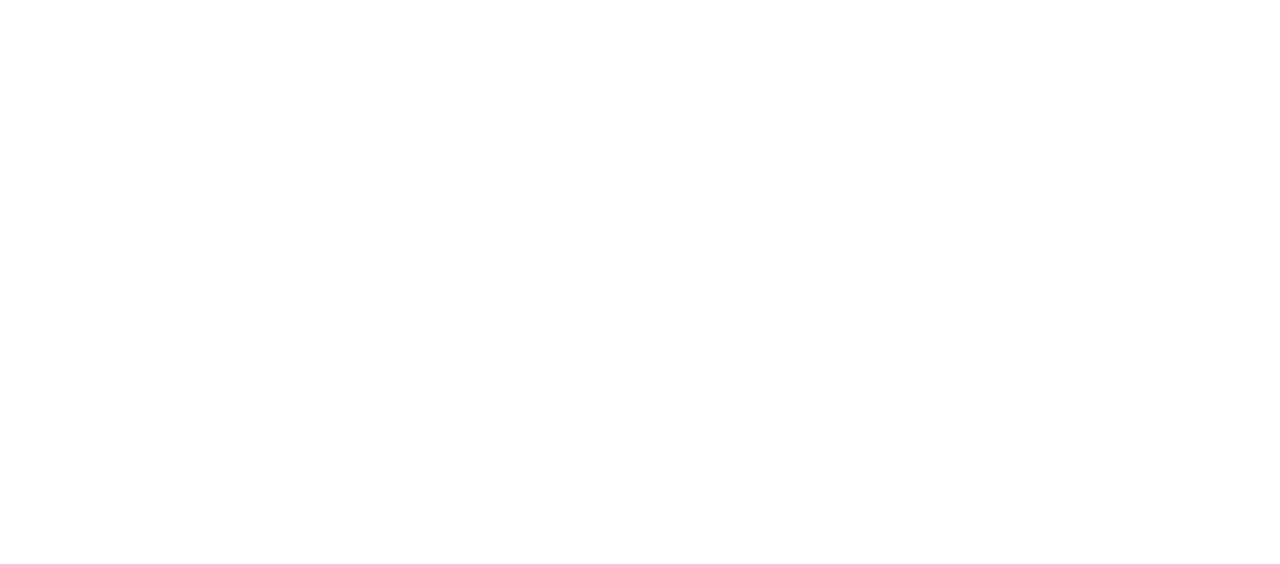
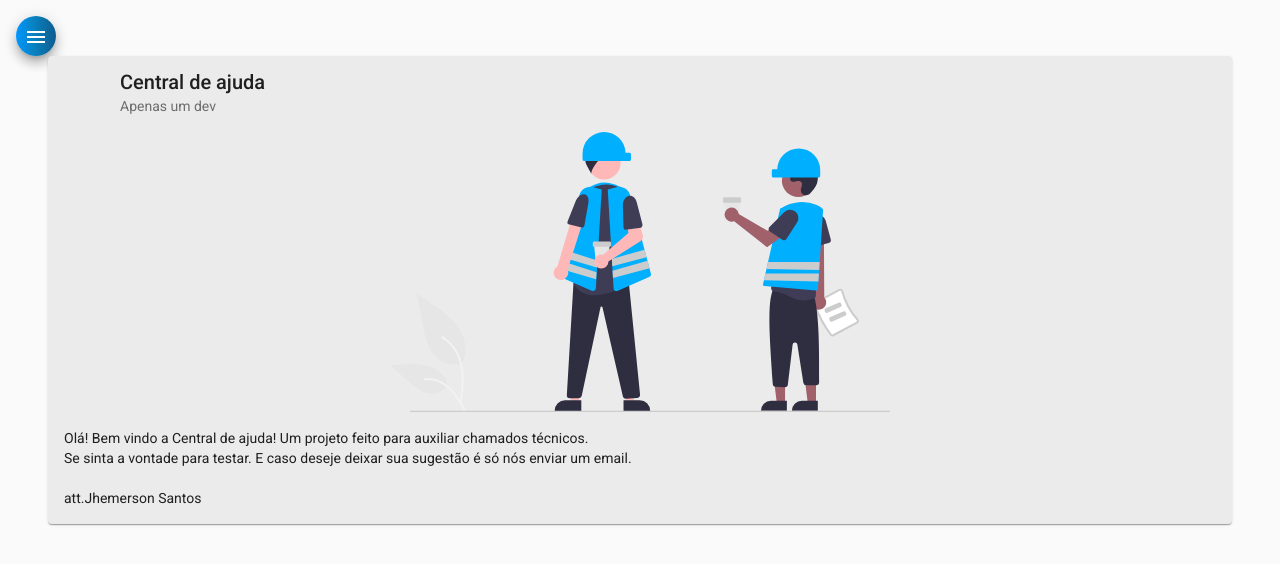
Before and after one commit to nosremehj/cda-front, an Angular app: page /home in a window 1280 px wide. Before the commit this address led to /. Shown: the top 564 px of the page. Built offline with nearby package versions, Linux system fonts and the light colour scheme.

Commit message:
component home

```diff
--- a/src/app/app-routing.module.ts
+++ b/src/app/app-routing.module.ts
@@ -1,12 +1,13 @@
 import { NgModule } from '@angular/core';
 import { RouterModule, Routes } from '@angular/router';
 import { NavComponent } from './components/nav/nav.component';
+import { HomeComponent } from './components/home/home.component';
 
 const routes: Routes = [
   {
     path: '',
-    component: NavComponent
-  }
+    component: NavComponent, children: [{path:'home', component: HomeComponent}]
+  },
 ];
 
 @NgModule({
--- a/src/app/app.module.ts
+++ b/src/app/app.module.ts
@@ -29,11 +29,13 @@
 
 //Componentes do projeto
 import { NavComponent } from './components/nav/nav.component';
+import { HomeComponent } from './components/home/home.component';
 
 @NgModule({
   declarations: [
     AppComponent,
-    NavComponent
+    NavComponent,
+    HomeComponent
   ],
   imports: [
     BrowserModule,
--- /dev/null
+++ b/src/app/components/home/home.component.css
@@ -0,0 +1,8 @@
+.card{
+    width: 90%;
+    margin: auto;
+    background-color: rgb(235, 235, 235);
+}
+img{
+    height: 20em;
+}
--- /dev/null
+++ b/src/app/components/home/home.component.html
@@ -0,0 +1,18 @@
+<mat-card class="card">
+    <mat-card-header>
+      <div mat-card-avatar class="example-header-image"></div>
+      <mat-card-title>Central de ajuda</mat-card-title>
+      <mat-card-subtitle>Apenas um dev</mat-card-subtitle>
+    </mat-card-header>
+    <img mat-card-image src="assets/img/home-image.svg" alt="Imagem da Central de ajuda">
+    <mat-card-content>
+      <p>
+        Olá! Bem vindo a Central de ajuda! Um projeto feito para auxiliar chamados técnicos.
+        <br>
+        Se sinta a vontade para testar. E caso deseje deixar sua sugestão é só nós enviar um email.
+        <br><br>
+        att.Jhemerson Santos
+      </p>
+
+    </mat-card-content>
+  </mat-card>
--- /dev/null
+++ b/src/app/components/home/home.component.ts
@@ -0,0 +1,15 @@
+import { Component, OnInit } from '@angular/core';
+
+@Component({
+  selector: 'app-home',
+  templateUrl: './home.component.html',
+  styleUrls: ['./home.component.css']
+})
+export class HomeComponent implements OnInit {
+
+  constructor() { }
+
+  ngOnInit(): void {
+  }
+
+}
--- a/src/app/components/nav/nav.component.html
+++ b/src/app/components/nav/nav.component.html
@@ -2,7 +2,7 @@
     <mat-drawer #drawer class="sidenav" mode="side">
         <img src="assets/img/side-image.svg" alt="Imagem de navegação">
         <mat-nav-list class="nav-list">
-            <a mat-list-item routerLink="/">
+            <a mat-list-item routerLink="home">
                 <i class="material-icons">home</i>
                 Home
             </a>
@@ -29,6 +29,7 @@
       <button class="menu mat-elevation-z8" (click)="drawer.toggle()" mat-icon-button>
         <mat-icon>menu</mat-icon>
       </button>
+      <router-outlet></router-outlet>
     </div>
 
   </mat-drawer-container>
--- a/src/app/components/nav/nav.component.ts
+++ b/src/app/components/nav/nav.component.ts
@@ -1,4 +1,5 @@
 import { Component, OnInit } from '@angular/core';
+import { Router } from '@angular/router';
 
 @Component({
   selector: 'app-nav',
@@ -7,9 +8,10 @@
 })
 export class NavComponent implements OnInit {
 
-  constructor() { }
+  constructor(private router: Router) { }
 
   ngOnInit(): void {
+    this.router.navigate(['home'])
   }
 
 }
```
